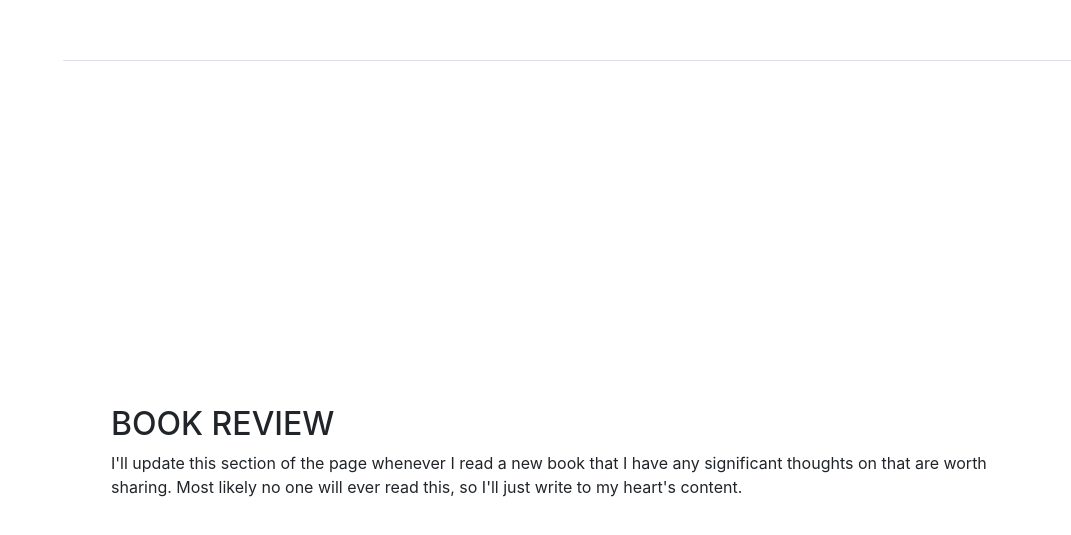
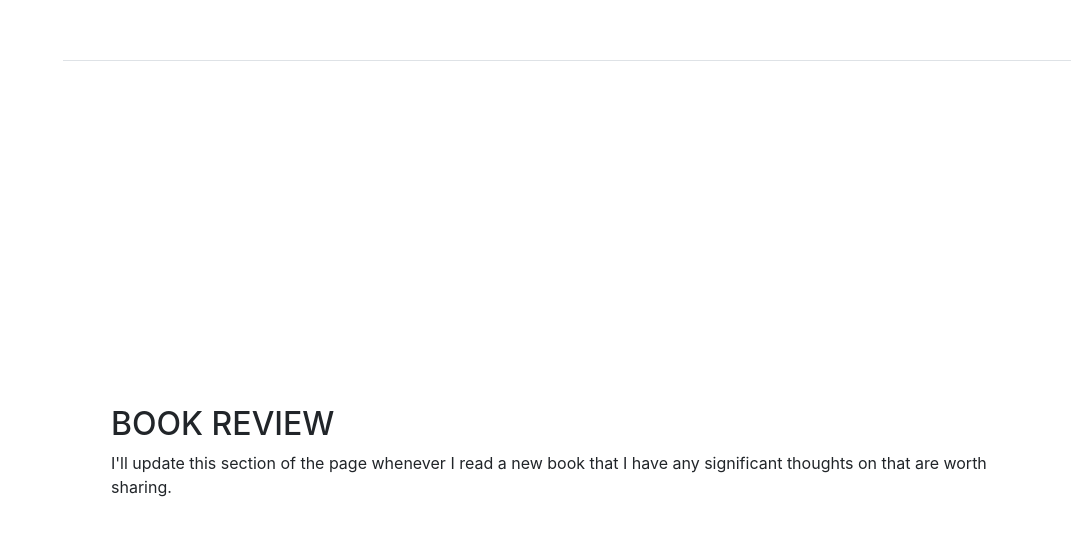
Before and after one commit to seanlangley/personal_site, a website with bundled scripts: page index.html in a window 1280 px wide. Shown: the part 3327-3862 px from the top of the page, without its empty margins (209-1280 px from the left). Built offline with nearby package versions, Linux system fonts and the light colour scheme; a web font is replaced by a local one.

Commit message:
template book review

```diff
--- a/index.html
+++ b/index.html
@@ -222,8 +222,7 @@
         <div class="my-auto">
           <h2 class="mb-2">BOOK REVIEW</h2>
           <p>I'll update this section of the page whenever I read a new book that I have any
-            significant thoughts on that are worth sharing. Most likely no one will ever read this, so
-            I'll just write to my heart's content.
+            significant thoughts on that are worth sharing.
           </p>
 
 
```
